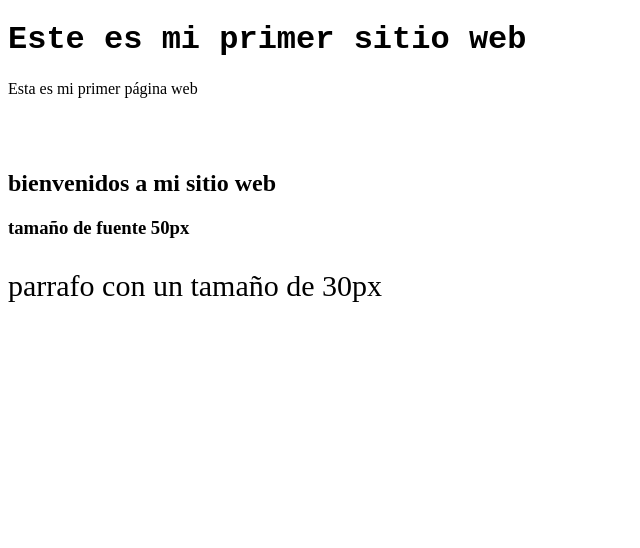
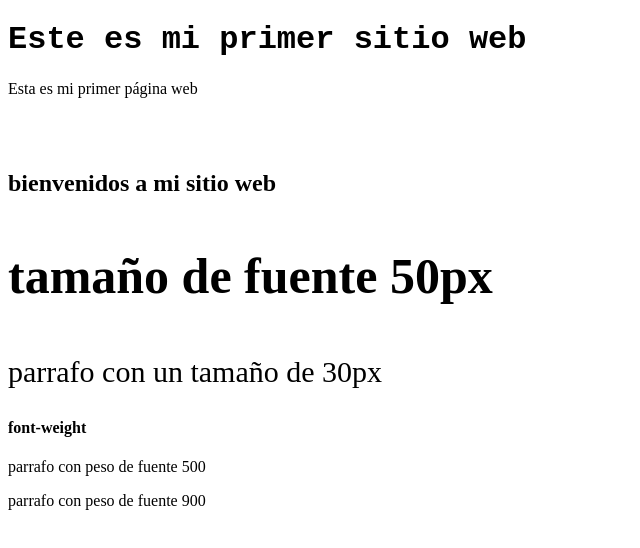
Before and after one commit to jamesOrdonez/misitioweb, a plain HTML site: page index.html in a window 1280 px wide. Shown: the whole page, without its empty margins (0-640 px from the left). Drawn offline with Linux system fonts and the light colour scheme.

Commit message:
cambio de fuente

```diff
--- a/css/style.css
+++ b/css/style.css
@@ -1,6 +1,9 @@
 h1 {
     font-family: 'Courier New', Courier, monospace;
 }
-.big-font{
+.fuente-mediana{
     font-size: 30px
 }
+.fuente-grande{
+    font-size: 50px;
+}
--- a/index.html
+++ b/index.html
@@ -12,7 +12,11 @@
     <p>Esta es mi primer página web</p>
     <br> <br>
     <h2>bienvenidos a mi sitio web</h2>
-    <h3>tamaño de fuente 50px</h3>
-    <p class="big-font">parrafo con un tamaño de 30px</p>
+    <h3 class="fuente-grande">tamaño de fuente 50px</h3>
+    <p class="fuente-mediana">parrafo con un tamaño de 30px</p>
+    <h4>font-weight</h4>
+    <p>parrafo con peso de fuente 500</p>
+    <p>parrafo con peso de fuente 900</p>
+
 </body>
 </html>
```
